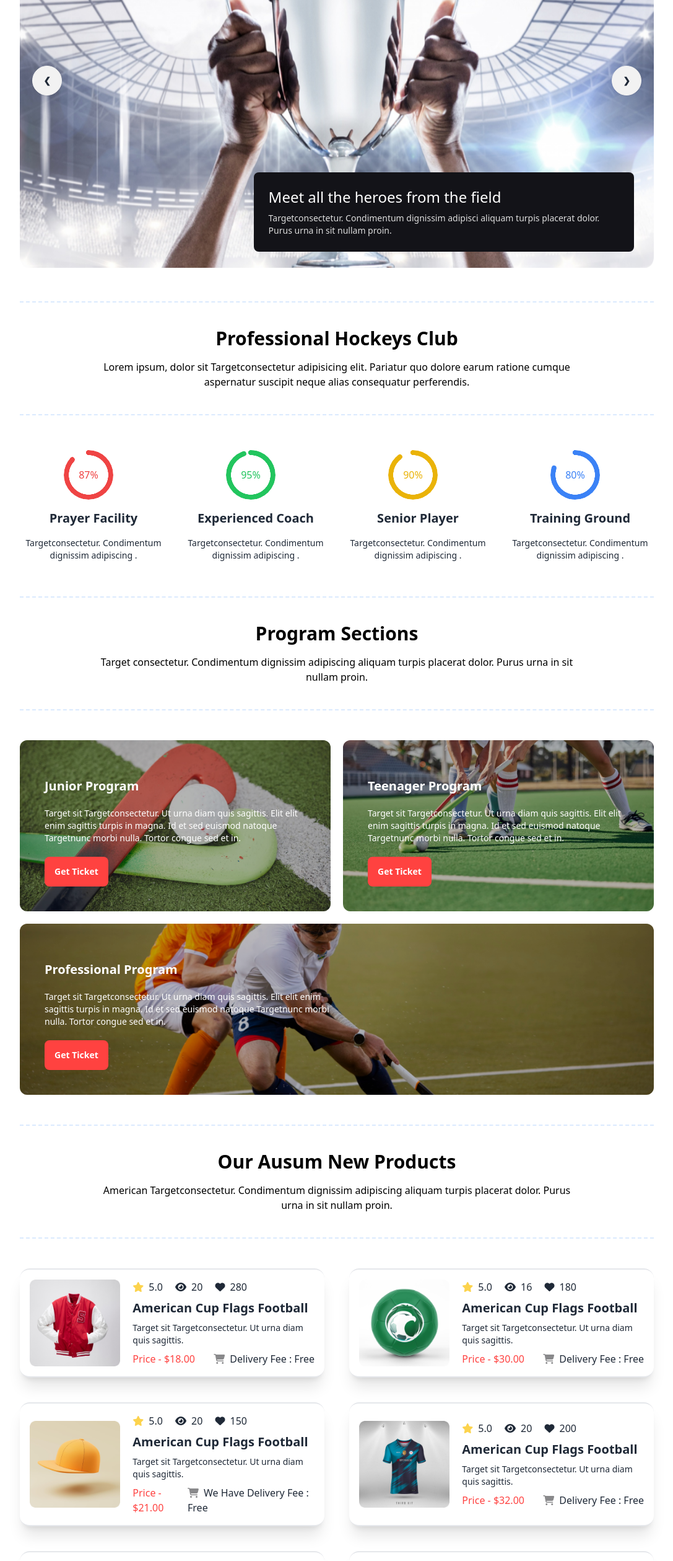
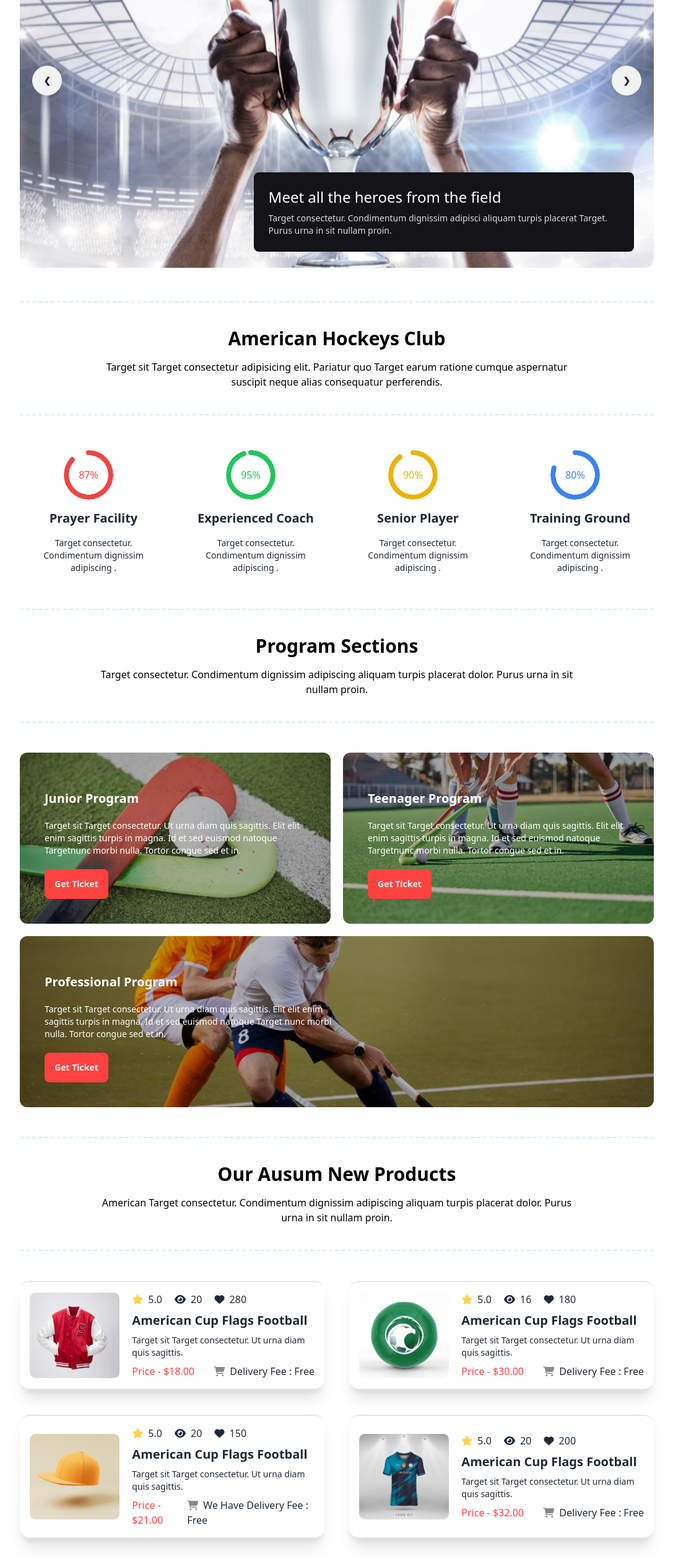
Before and after one commit to Dollykhan1/Hockey-Assignment-Three, a plain HTML site: page index.html in a window 1280 px wide. Shown: the part 240-2758 px from the top of the page at 62% size, without its empty margins (96-1183 px from the left). Drawn offline with nearby package versions, Linux system fonts and the light colour scheme.

Commit message:
Update index.html

```diff
--- a/index.html
+++ b/index.html
@@ -121,8 +121,8 @@
                 </div>
                 <div class="bg-[#131318] p-6 lg:rounded-lg lg:w-3/5 lg:absolute bottom-8 right-8">
                     <h2 class="lg:text-2xl text-xl text-white mb-2">Meet all the heroes from the field</h2>
-                    <p class="lg:text-sm text-[#ddd]">Targetconsectetur. Condimentum dignissim adipisci aliquam
-                        turpis placerat dolor. Purus urna in sit nullam proin.</p>
+                    <p class="lg:text-sm text-[#ddd]">Target consectetur. Condimentum dignissim adipisci aliquam
+                        turpis placerat Target. Purus urna in sit nullam proin.</p>
                 </div>
 
             </div>
@@ -132,9 +132,9 @@
             <div class="border-y-blue-100 border-t-2 border-b-2 border-dashed my-12">
                 <div class="w-full bg-white text-black px-4 my-10">
                     <div class="items-center text-center">
-                        <h2 class="text-black font-bold text-2xl mb-4 lg:text-3xl">Professional Hockeys Club</h2>
-                        <p class="text-black font-light lg:mx-28">Lorem ipsum, dolor sit Targetconsectetur adipisicing
-                            elit. Pariatur quo dolore earum ratione cumque aspernatur suscipit neque alias consequatur
+                        <h2 class="text-black font-bold text-2xl mb-4 lg:text-3xl">American Hockeys Club</h2>
+                        <p class="text-black font-light lg:mx-28">Target sit Target consectetur adipisicing
+                            elit. Pariatur quo Target earum ratione cumque aspernatur suscipit neque alias consequatur
                             perferendis.</p>
                     </div>
                 </div>
@@ -144,25 +144,25 @@
                 <div class="lg:w-1/4 p-2">
                     <div class="radial-progress text-red-500 mr-4" style="--value:87;" role="progressbar">87%</div>
                     <h2 class="text-xl font-bold my-4">Prayer Facility</h2>
-                    <p class="text-sm">Targetconsectetur. Condimentum dignissim adipiscing .</p>
+                    <p class="text-sm">Target consectetur. Condimentum dignissim adipiscing .</p>
                 </div>
 
                 <div class="lg:w-1/4 p-2">
                     <div class="radial-progress text-green-500 mr-4" style="--value:95;" role="progressbar">95%</div>
                     <h2 class="text-xl font-bold my-4">Experienced Coach</h2>
-                    <p class="text-sm">Targetconsectetur. Condimentum dignissim adipiscing .</p>
+                    <p class="text-sm">Target consectetur. Condimentum dignissim adipiscing .</p>
                 </div>
 
                 <div class="lg:w-1/4 p-2">
                     <div class="radial-progress text-yellow-500 mr-4" style="--value:90;" role="progressbar">90%</div>
                     <h2 class="text-xl font-bold my-4">Senior Player</h2>
-                    <p class="text-sm">Targetconsectetur. Condimentum dignissim adipiscing .</p>
+                    <p class="text-sm">Target consectetur. Condimentum dignissim adipiscing .</p>
                 </div>
 
                 <div class="lg:w-1/4 p-2">
                     <div class="radial-progress text-blue-500 mr-4" style="--value:80;" role="progressbar">80%</div>
                     <h2 class="text-xl font-bold my-4">Training Ground</h2>
-                    <p class="text-sm">Targetconsectetur. Condimentum dignissim adipiscing .</p>
+                    <p class="text-sm">Target consectetur. Condimentum dignissim adipiscing .</p>
                 </div>
 
             </div>
@@ -183,7 +183,7 @@
                     <div class="bg-[url('Images/2.png')] bg-no-repeat bg-cover bg-center lg:rounded-xl">
                         <div class="bg-[#00000045] w-full bg-cover p-10 lg:rounded-xl">
                             <h2 class="text-white font-bold text-xl mt-5">Junior Program</h2>
-                            <p class="text-white font-light text-sm my-5 text-left">Target sit Targetconsectetur. Ut
+                            <p class="text-white font-light text-sm my-5 text-left">Target sit Target consectetur. Ut
                                 urna diam quis sagittis. Elit elit enim sagittis turpis in magna. Id et sed euismod
                                 natoque Targetnunc morbi nulla. Tortor congue sed et in.</p>
                             <div><a class="btn bg-custom border-none">Get Ticket</a></div>
@@ -192,7 +192,7 @@
                     <div class="bg-[url('Images/3.png')] bg-no-repeat bg-cover bg-center lg:rounded-xl">
                         <div class="bg-[#00000045] w-full bg-cover p-10 lg:rounded-xl">
                             <h2 class="text-white font-bold text-xl mt-5">Teenager Program</h2>
-                            <p class="text-white font-light text-sm my-5 text-left">Target sit Targetconsectetur. Ut
+                            <p class="text-white font-light text-sm my-5 text-left">Target sit Target consectetur. Ut
                                 urna diam quis sagittis. Elit elit enim sagittis turpis in magna. Id et sed euismod
                                 natoque Targetnunc morbi nulla. Tortor congue sed et in.</p>
                             <div><a class="btn bg-custom border-none">Get Ticket</a></div>
@@ -202,9 +202,9 @@
                 <div class="bg-[url('Images/4.png')] bg-no-repeat bg-cover bg-center lg:rounded-xl">
                     <div class="bg-[#00000045] w-full bg-cover p-10 lg:rounded-xl">
                         <h2 class="text-white font-bold text-xl mt-5">Professional Program</h2>
-                        <p class="text-white font-light text-sm my-5 lg:w-1/2 text-left">Target sit Targetconsectetur. Ut
+                        <p class="text-white font-light text-sm my-5 lg:w-1/2 text-left">Target sit Target consectetur. Ut
                             urna diam quis sagittis. Elit elit enim sagittis turpis in magna. Id et sed euismod
-                            natoque Targetnunc morbi nulla. Tortor congue sed et in.</p>
+                            natoque Target nunc morbi nulla. Tortor congue sed et in.</p>
                         <div><a class="btn bg-custom border-none">Get Ticket</a></div>
                     </div>
                 </div>
@@ -216,7 +216,7 @@
                 <div class="w-full bg-white text-black px-4 my-10">
                     <div class="items-center text-center">
                         <h2 class="text-black font-bold text-2xl mb-4 lg:text-3xl">Our Ausum New Products</h2>
-                        <p class="text-black font-light lg:mx-28">American Targetconsectetur. Condimentum dignissim adipiscing
+                        <p class="text-black font-light lg:mx-28">American Target consectetur. Condimentum dignissim adipiscing
                             aliquam turpis placerat dolor. Purus urna in sit nullam proin.</p>
                     </div>
                 </div>
@@ -232,7 +232,7 @@
                             <span class="mr-4"><i class="fa-solid fa-heart mr-2"></i>280</span>
                         </div>
                         <h2 class="text-xl font-bold my-2">American Cup Flags Football</h2>
-                        <p class="text-sm font-light mb-2">Target sit Targetconsectetur. Ut urna diam quis sagittis.</p>
+                        <p class="text-sm font-light mb-2">Target sit Target consectetur. Ut urna diam quis sagittis.</p>
                         <div class="flex justify-between items-center">
                             <h2 class="text-[#FF4240]">Price - $18.00</h2>
                             <div><i class="fa-solid fa-cart-shopping text-[#89898B] mr-2"></i><span>Delivery Fee :
@@ -250,7 +250,7 @@
                             <span class="mr-4"><i class="fa-solid fa-heart mr-2"></i>180</span>
                         </div>
                         <h2 class="text-xl font-bold my-2">American Cup Flags Football</h2>
-                        <p class="text-sm font-light mb-2">Target sit Targetconsectetur. Ut urna diam quis sagittis.</p>
+                        <p class="text-sm font-light mb-2">Target sit Target consectetur. Ut urna diam quis sagittis.</p>
                         <div class="flex justify-between items-center">
                             <h2 class="text-[#FF4240]">Price - $30.00</h2>
                             <div><i class="fa-solid fa-cart-shopping text-[#89898B] mr-2"></i><span>Delivery Fee :
@@ -268,7 +268,7 @@
                             <span class="mr-4"><i class="fa-solid fa-heart mr-2"></i>150</span>
                         </div>
                         <h2 class="text-xl font-bold my-2">American Cup Flags Football</h2>
-                        <p class="text-sm font-light mb-2">Target sit Targetconsectetur. Ut urna diam quis sagittis.</p>
+                        <p class="text-sm font-light mb-2">Target sit Target consectetur. Ut urna diam quis sagittis.</p>
                         <div class="flex justify-between items-center">
                             <h2 class="text-[#FF4240]">Price - $21.00</h2>
                             <div><i class="fa-solid fa-cart-shopping text-[#89898B] mr-2"></i><span>We Have Delivery Fee :
@@ -286,7 +286,7 @@
                             <span class="mr-4"><i class="fa-solid fa-heart mr-2"></i>200</span>
                         </div>
                         <h2 class="text-xl font-bold my-2">American Cup Flags Football</h2>
-                        <p class="text-sm font-light mb-2">Target sit Targetconsectetur. Ut urna diam quis sagittis.</p>
+                        <p class="text-sm font-light mb-2">Target sit Target consectetur. Ut urna diam quis sagittis.</p>
                         <div class="flex justify-between items-center">
                             <h2 class="text-[#FF4240]">Price - $32.00</h2>
                             <div><i class="fa-solid fa-cart-shopping text-[#89898B] mr-2"></i><span>Delivery Fee :
@@ -304,7 +304,7 @@
                             <span class="mr-4"><i class="fa-solid fa-heart mr-2"></i>100</span>
                         </div>
                         <h2 class="text-xl font-bold my-2">American Cup Flags Football</h2>
-                        <p class="text-sm font-light mb-2">Target sit Targetconsectetur. Ut urna diam quis sagittis.</p>
+                        <p class="text-sm font-light mb-2">Target sit Target consectetur. Ut urna diam quis sagittis.</p>
                         <div class="flex justify-between items-center">
                             <h2 class="text-[#FF4240]">Price - $25.00</h2>
                             <div><i class="fa-solid fa-cart-shopping text-[#89898B] mr-2"></i><span>Delivery Fee :
@@ -322,7 +322,7 @@
                             <span class="mr-4"><i class="fa-solid fa-heart mr-2"></i>200</span>
                         </div>
                         <h2 class="text-xl font-bold my-2">American Cup Flags Football</h2>
-                        <p class="text-sm font-light mb-2">Target sit Targetconsectetur. Ut urna diam quis sagittis.</p>
+                        <p class="text-sm font-light mb-2">Target sit Target consectetur. Ut urna diam quis sagittis.</p>
                         <div class="flex justify-between items-center">
                             <h2 class="text-[#FF4240]">Price - $20.00</h2>
                             <div><i class="fa-solid fa-cart-shopping text-[#89898B] mr-2"></i><span>Delivery Fee :
@@ -338,7 +338,7 @@
                 <div class="w-full bg-white text-black px-4 my-10">
                     <div class="items-center text-center">
                         <h2 class="text-black font-bold text-2xl mb-4 lg:text-3xl">Clients Question</h2>
-                        <p class="text-black font-light lg:mx-28">Targetconsectetur. Condimentum dignissim adipiscing
+                        <p class="text-black font-light lg:mx-28">Target consectetur. Condimentum dignissim adipiscing
                             aliquam turpis placerat dolor. Purus urna in sit nullam proin.</p>
                     </div>
                 </div>
@@ -395,14 +395,14 @@
                 <div class="w-full bg-white text-black px-4 my-10">
                     <div class="items-center text-center">
                         <h2 class="text-black font-bold text-2xl mb-4 lg:text-3xl">Get In Touch</h2>
-                        <p class="text-black font-light lg:mx-28">Targetconsectetur. Condimentum dignissim adipiscing
+                        <p class="text-black font-light lg:mx-28">Target consectetur. Condimentum dignissim adipiscing
                             aliquam turpis placerat dolor. Purus urna in sit nullam proin.</p>
                     </div>
                 </div>
             </div>
             <div class="flex flex-col lg:flex-row gap-10">
                 <div class="flex flex-col gap-4 p-8 w-full lg:w-1/3 border-solid border-2 border-gray-100 rounded-xl">
-                    <div class="flex flex-col p-6 bg-lime-100 rounded-xl">
+                    <div class="flex flex-col p-6 bg-blue-100 rounded-xl">
                         <img class="w-12" src="Images/Group 1171275317.png" alt="">
                         <span class="my-2">Phone Number:</span>
                         <span class="font-bold">(1)347-741-9974</span>
@@ -410,12 +410,12 @@
                     <div class="flex flex-col p-6 bg-red-100 rounded-xl">
                         <img class="w-12" src="Images/Group 1171275318.png" alt="">
                         <span class="my-2">Email:</span>
-                        <span class="font-bold">hockeys@support.com</span>
+                        <span class="font-bold">dollykb35@gmail.com</span>
                     </div>
                     <div class="flex flex-col p-6 bg-green-100 rounded-xl">
                         <img class="w-12" src="Images/Group 1171275321.png" alt="">
                         <span class="my-2">Location:</span>
-                        <span class="font-bold">Ronkonkoma New York USA</span>
+                        <span class="font-bold">Dolly Khan <br>Ronkonkoma New York USA</span>
                     </div>
                 </div>
                 <div class="flex flex-col gap-10 w-full lg:w-2/3">
@@ -449,9 +449,11 @@
                 </div>
             </div>
         </section>
+
         <section class="lg:max-w-5xl m-auto">
             <div class="m-auto flex flex-col justify-center p-6 w-full text-center bg-gray-100 my-8 rounded-lg">
                 <h2 class="font-bold items-center m-auto my-3">Social Media</h2>
+
                 <div>
                     <i class="fa-brands fa-twitter text-black font-semibold mr-4 cursor-pointer"></i>
                     <i class="fa-brands fa-facebook text-black font-semibold mr-4 cursor-pointer"></i>
@@ -460,17 +462,20 @@
                 </div>
             </div>
         </section>
+
     </main>
     <footer class="bg-black">
         <div class="footer p-10 text-base-content lg:max-w-5xl m-auto">
+
             <nav>
                 <header class="footer-title text-xl font-bold text-white">Get In Touch</header>
-                <p class="text-white font-light mb-2">Targetconsectetur. Condimentum adipiscing <br> aliquam turpis
+                <p class="text-white font-light mb-2">Target consectetur. Condimentum adipiscing <br> aliquam turpis
                     placerat dolor. Purus urna <br> in sit nullam proin.</p>
                 <span class="text-white font-light mb-2"><i
-                        class="fa-solid fa-envelope text-orange-400 mr-2"></i>hockeys@support.com</span>
+                        class="fa-solid fa-envelope text-orange-400 mr-2"></i>dollykb35@gmail.com</span>
                 <span class="text-white font-light"><i class="fa-solid fa-phone text-orange-400 mr-2"></i>(1)347-741-9974</span>
             </nav>
+
             <nav>
                 <header class="footer-title text-white">Company</header>
                 <a class="link link-hover text-white">About us</a>
@@ -479,6 +484,7 @@
                 <a class="link link-hover text-white">News & Article</a>
                 <a class="link link-hover text-white">Legal Notice</a>
             </nav>
+
             <nav>
                 <header class="footer-title text-white">Support</header>
                 <a class="link link-hover text-white">Help Dask Center</a>
@@ -486,6 +492,7 @@
                 <a class="link link-hover text-white">Ticket Price</a>
                 <a class="link link-hover text-white">Contact Us</a>
             </nav>
+
             <nav>
                 <header class="footer-title text-white">Services</header>
                 <a class="link link-hover text-white">Academy</a>
@@ -494,9 +501,10 @@
                 <a class="link link-hover text-white">Hockey's for all kids</a>
                 <a class="link link-hover text-white">Hockey's for Adult</a>
             </nav>
+
         </div>
     </footer>
-    <p>Dolly Khan</p>
+    <p class="bg-amber-500 p-4 m-4 text-center">Dolly Khan</p>
 </body>
 
 </html>
```
